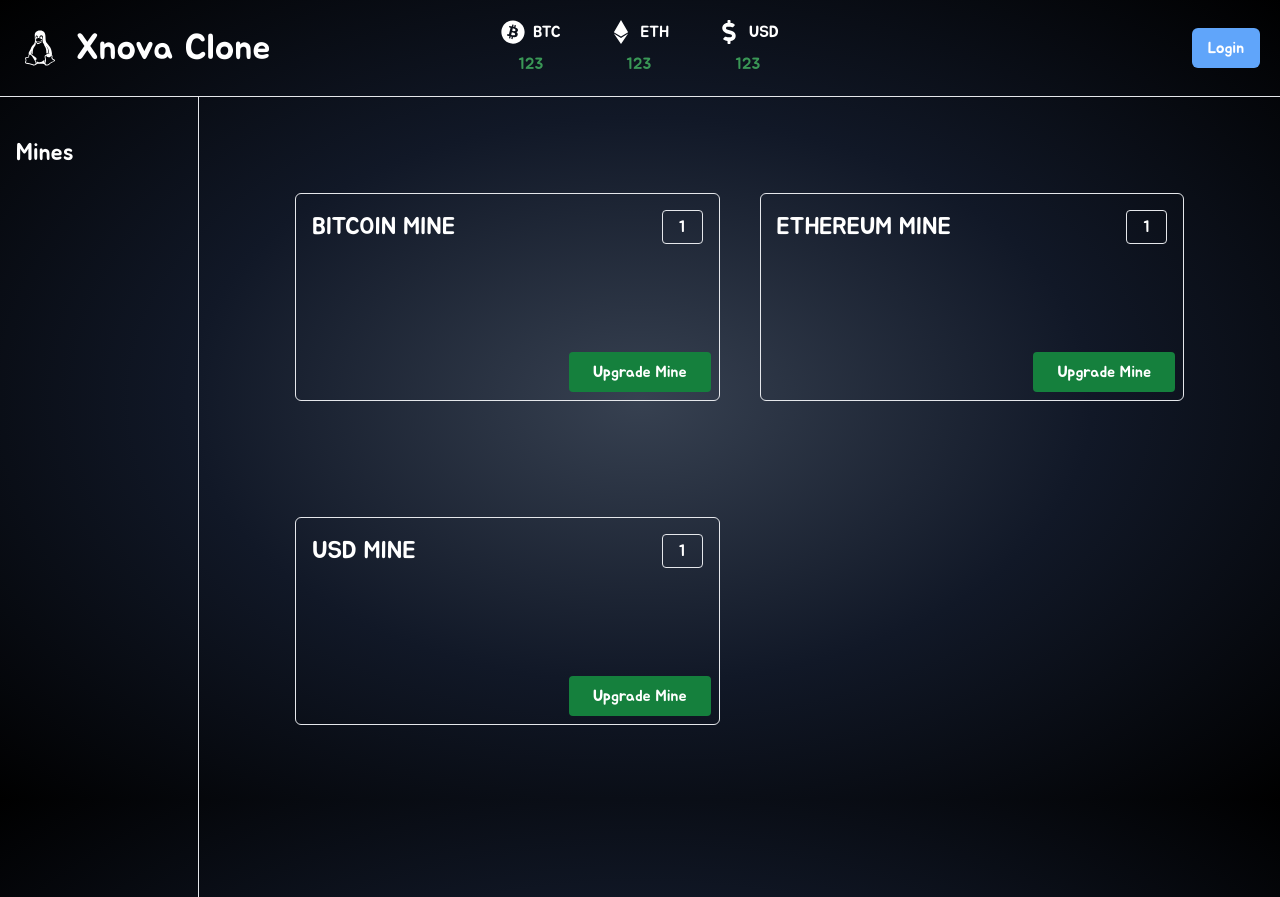
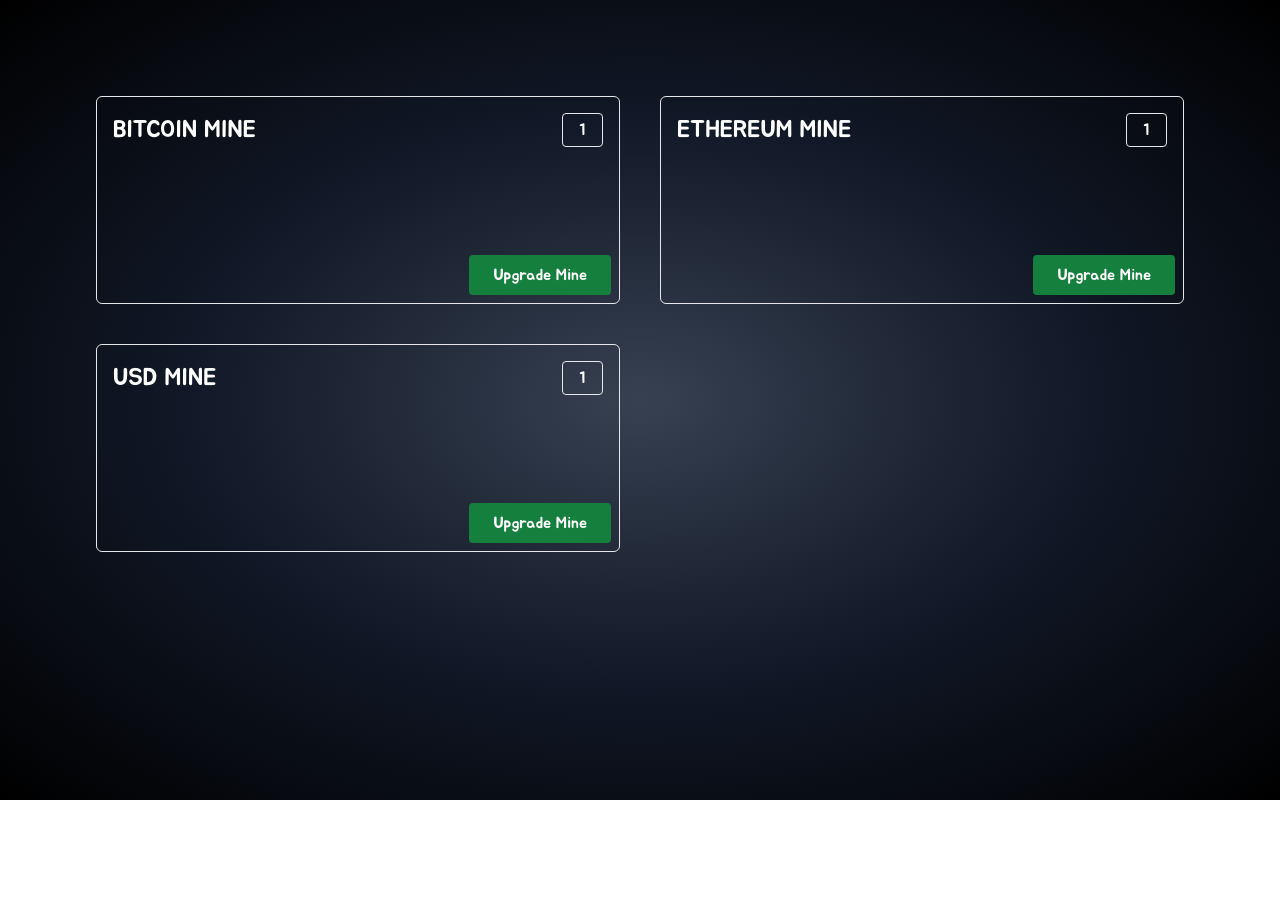
Before and after one commit to arr199/xnova-clone, a Next.js app: page / in a window 1280 px wide. After the commit the page ends 800 px from the top, so only its background shows below. Built offline with nearby package versions, Linux system fonts and the light colour scheme.

Commit message:
chore: Remove unused components from layout.tsx

```diff
--- a/src/app/layout.tsx
+++ b/src/app/layout.tsx
@@ -1,8 +1,6 @@
 import type { Metadata } from 'next';
 import { Jua } from 'next/font/google';
 import './globals.css';
-import { Header } from '@/components/header';
-import LeftNavbar from '@/components/leftNavbar/leftNavbar';
 import { AuthProvider } from '@/auth/authProvider';
 
 const jua = Jua({
@@ -23,13 +21,7 @@
 	return (
 		<html lang="en">
 			<AuthProvider>
-				<body className={jua.className}>
-					<Header></Header>
-					<main className="flex w-full h-full  ">
-						<LeftNavbar></LeftNavbar>
-						{children}
-					</main>
-				</body>
+				<body className={jua.className}>{children}</body>
 			</AuthProvider>
 		</html>
 	);
```
